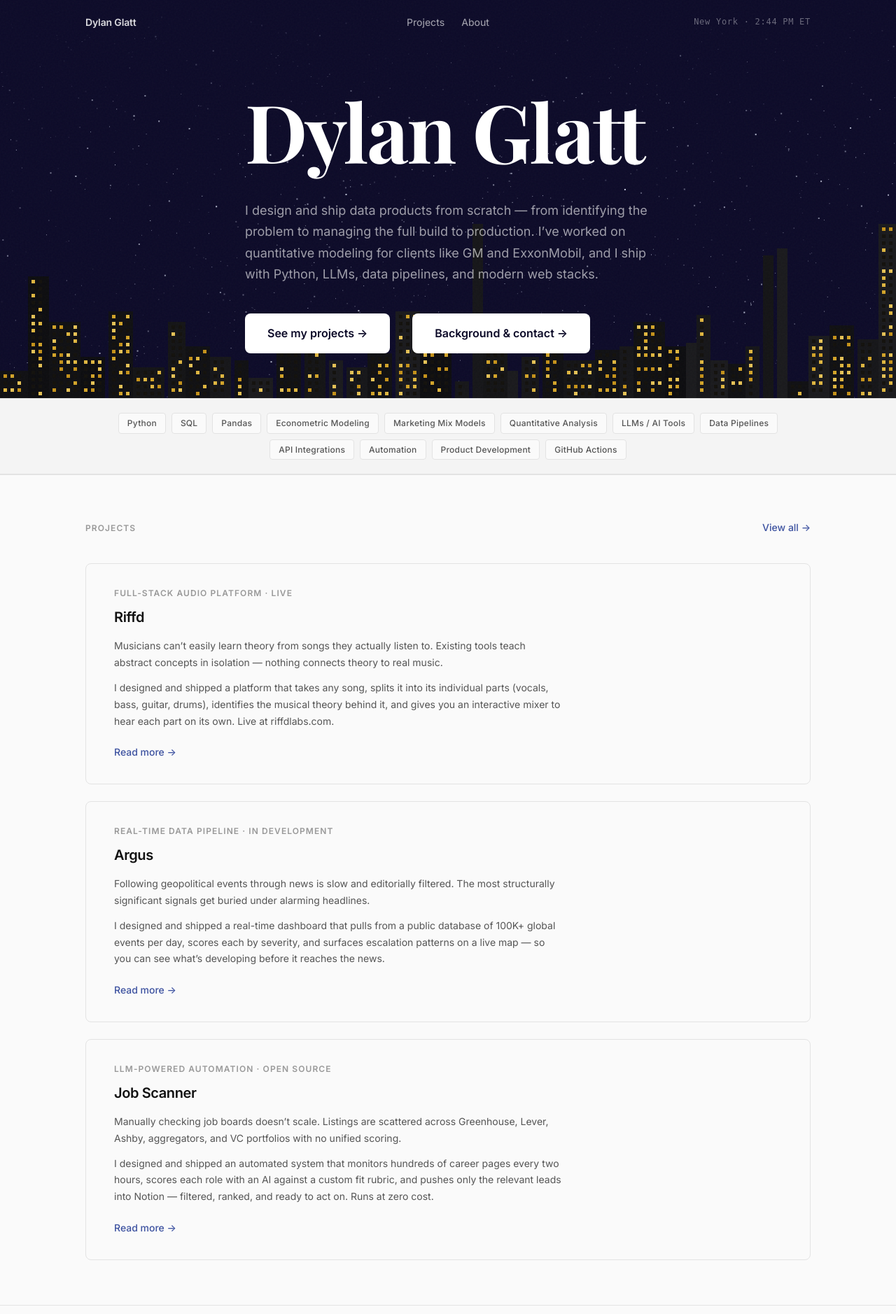
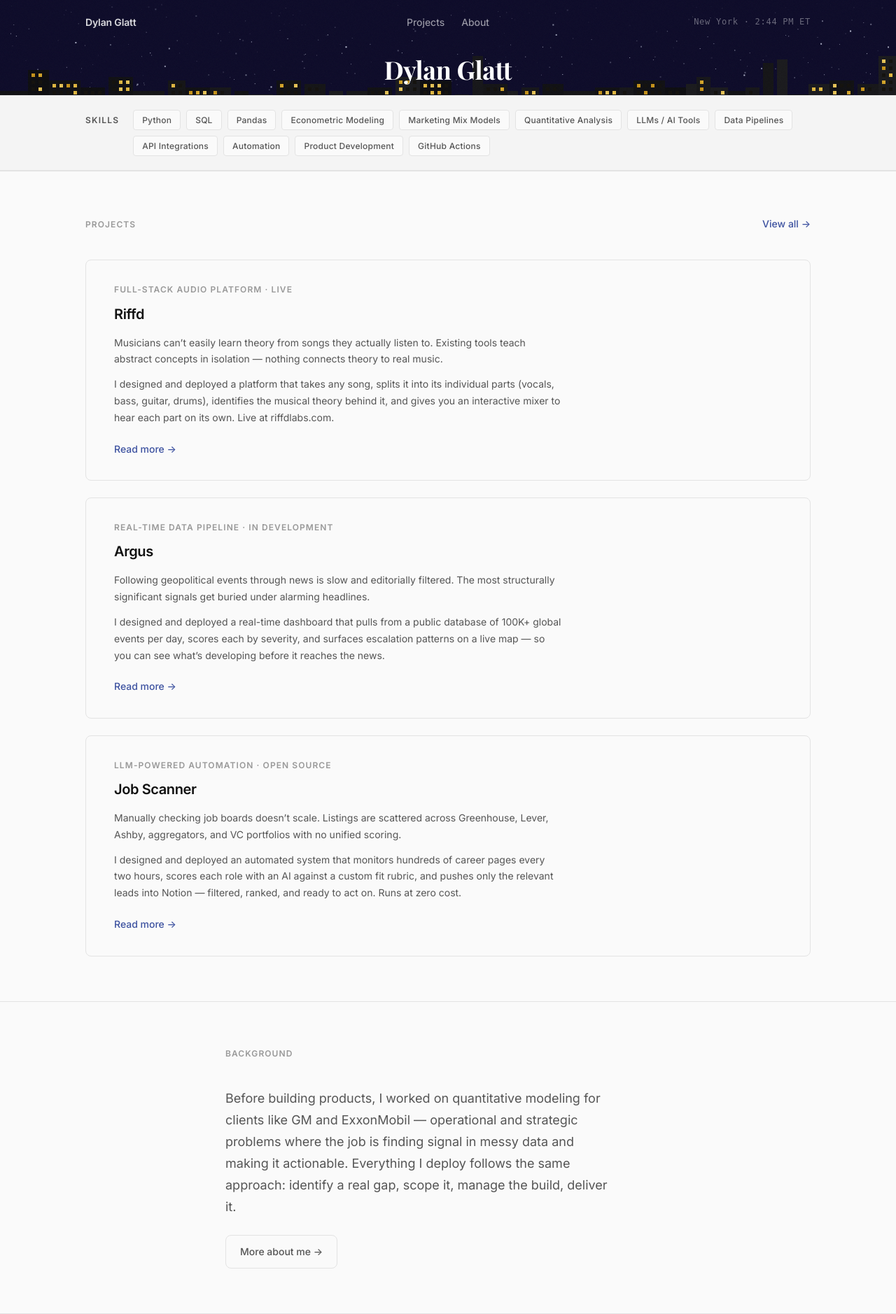
Before and after one commit to dylanglatt/dylanglatt.com, a Flask app: page / in a window 1280 px wide. Shown: the top 1878 px of the page at 70% size. Run offline with Flask 3, Linux system fonts and the light colour scheme.

Commit message:
Shrink hero

```diff
--- a/static/css/main.css
+++ b/static/css/main.css
@@ -316,19 +316,37 @@ ul { list-style: none; }
 
 .hero--compact .container {
   margin-top: 0;
-  padding-top: calc(64px + var(--sp-16));
-  padding-bottom: var(--sp-16);
+  padding-top: calc(64px + var(--sp-4));
+  padding-bottom: var(--sp-4);
 }
 
 /* Hero summary text */
 .hero-summary {
-  font-size: var(--text-lg);
+  font-size: var(--text-base);
   font-weight: 400;
   color: rgba(255,255,255,0.6);
-  max-width: 580px;
-  line-height: 1.7;
-  margin-bottom: var(--sp-10);
+  max-width: 540px;
+  line-height: 1.65;
+  margin-bottom: var(--sp-4);
   animation: heroFadeUp 0.8s cubic-bezier(0.22, 1, 0.36, 1) 0.2s both;
+}
+
+/* Hero bullet list */
+.hero-bullets {
+  list-style: none;
+  padding: 0;
+  margin: 0 0 var(--sp-4);
+}
+.hero-bullets li {
+  position: relative;
+  padding-left: 1.4em;
+  margin-bottom: var(--sp-1);
+}
+.hero-bullets li::before {
+  content: "—";
+  position: absolute;
+  left: 0;
+  color: rgba(255,255,255,0.3);
 }
 
 /* Hero CTAs — bigger, more prominent */
@@ -372,11 +390,26 @@ ul { list-style: none; }
   padding: var(--sp-5) 0;
 }
 
+.skills-bar-inner {
+  display: flex;
+  align-items: baseline;
+  gap: var(--sp-5);
+}
+
+.skills-label {
+  font-size: var(--text-xs);
+  font-weight: 600;
+  letter-spacing: 0.1em;
+  text-transform: uppercase;
+  color: var(--text-tertiary, var(--text-secondary));
+  white-space: nowrap;
+  flex-shrink: 0;
+}
+
 .skills-list {
   display: flex;
   flex-wrap: wrap;
   gap: var(--sp-2);
-  justify-content: center;
 }
 
 .skill-tag {
@@ -517,12 +550,12 @@ ul { list-style: none; }
 
 .hero-name {
   font-family: 'Playfair Display', Georgia, serif;
-  font-size: clamp(3.5rem, 9vw, 7.5rem);
+  font-size: clamp(1.6rem, 3vw, 2.25rem);
   font-weight: 700;
-  letter-spacing: -0.02em;
-  line-height: 1.02;
+  letter-spacing: -0.01em;
+  line-height: 1.1;
   color: #FFFFFF;
-  margin-bottom: var(--sp-10);
+  margin-bottom: 0;
 }
 
 .hero-actions {
--- a/templates/about.html
+++ b/templates/about.html
@@ -29,7 +29,7 @@
         to measuring and optimizing media effectiveness across 13 global CPG markets.
       </p>
       <p>
-        That experience shaped how I work now. Every project I ship follows the same approach: identify
+        That experience shaped how I work now. Every project I deploy follows the same approach: identify
         a real gap, scope the solution, pick the right tools, and manage the build to production. I&rsquo;m
         most effective when I can take an idea from nothing to a working system&nbsp;&mdash; and I&rsquo;ve done
         that multiple times with
@@ -43,7 +43,7 @@
       <p>
         I scope the architecture, manage the build, and own the product decisions. I work across
         the full stack&nbsp;&mdash; from data pipelines and model integration to frontend interfaces
-        and deployment&nbsp;&mdash; and I ship fast.
+        and deployment&nbsp;&mdash; and I deploy fast.
       </p>
       <p class="about-contact">
         Get in touch at <a href="mailto:dylanglatt@gmail.com" style="color: var(--accent);">dylanglatt@gmail.com</a>
--- a/templates/base.html
+++ b/templates/base.html
@@ -4,11 +4,11 @@
   <meta charset="UTF-8">
   <meta name="viewport" content="width=device-width, initial-scale=1.0">
   <title>{% block title %}Dylan Glatt{% endblock %}</title>
-  <meta name="description" content="{% block description %}Dylan Glatt — I design and ship data products end-to-end. Quantitative modeling, AI-assisted development, and full-stack systems.{% endblock %}">
+  <meta name="description" content="{% block description %}Dylan Glatt — I design and deploy data products end-to-end. Quantitative modeling, AI-assisted development, and full-stack systems.{% endblock %}">
 
   <!-- Open Graph -->
   <meta property="og:title"       content="{% block og_title %}Dylan Glatt{% endblock %}">
-  <meta property="og:description" content="{% block og_description %}I design and ship data products end-to-end. Quantitative modeling, AI-assisted development, and full-stack systems.{% endblock %}">
+  <meta property="og:description" content="{% block og_description %}I design and deploy data products end-to-end. Quantitative modeling, AI-assisted development, and full-stack systems.{% endblock %}">
   <meta property="og:type"        content="website">
   <meta property="og:url"         content="https://dylanglatt.com{{ request.path }}">
   <meta property="og:image"       content="https://dylanglatt.com{{ url_for('static', filename='img/og-image.png') }}">
--- a/templates/index.html
+++ b/templates/index.html
@@ -1,7 +1,7 @@
 {% extends "base.html" %}
 
 {% block title %}Dylan Glatt{% endblock %}
-{% block description %}Dylan Glatt — I design and ship data products end-to-end. Quantitative modeling, AI-assisted development, and full-stack systems.{% endblock %}
+{% block description %}Dylan Glatt — I design and deploy data products end-to-end. Quantitative modeling, AI-assisted development, and full-stack systems.{% endblock %}
 
 {% block content %}
 
@@ -10,15 +10,6 @@
   <canvas id="hero-canvas" class="hero-canvas"></canvas>
   <div class="container">
     <h1 class="hero-name">Dylan Glatt</h1>
-    <p class="hero-summary">
-      I design and ship data products from scratch&nbsp;&mdash; from identifying the problem to managing the
-      full build to production. I&rsquo;ve worked on quantitative modeling for clients like GM and
-      ExxonMobil, and I ship with Python, LLMs, data pipelines, and modern web stacks.
-    </p>
-    <div class="hero-actions">
-      <a href="{{ url_for('work') }}" class="btn btn-hero-primary">See my projects &rarr;</a>
-      <a href="{{ url_for('about') }}" class="btn btn-hero-primary">Background &amp; contact &rarr;</a>
-    </div>
   </div>
 </section>
 <script src="{{ url_for('static', filename='js/hero-city.js') }}"></script>
@@ -32,7 +23,9 @@
 <!-- ── Skills bar ────────────────────────────────────────────────────────── -->
 <section class="skills-bar">
   <div class="container">
-    <div class="skills-list">
+    <div class="skills-bar-inner">
+      <span class="skills-label">Skills</span>
+      <div class="skills-list">
       <span class="skill-tag">Python</span>
       <span class="skill-tag">SQL</span>
       <span class="skill-tag">Pandas</span>
@@ -45,6 +38,7 @@
       <span class="skill-tag">Automation</span>
       <span class="skill-tag">Product Development</span>
       <span class="skill-tag">GitHub Actions</span>
+      </div>
     </div>
   </div>
 </section>
@@ -64,7 +58,7 @@
         <p class="case-card-label">Full-stack audio platform &middot; Live</p>
         <h3 class="case-card-title">Riffd</h3>
         <p class="case-card-problem">Musicians can&rsquo;t easily learn theory from songs they actually listen to. Existing tools teach abstract concepts in isolation&nbsp;&mdash; nothing connects theory to real music.</p>
-        <p class="case-card-action">I designed and shipped a platform that takes any song, splits it into its individual parts (vocals, bass, guitar, drums), identifies the musical theory behind it, and gives you an interactive mixer to hear each part on its own. Live at riffdlabs.com.</p>
+        <p class="case-card-action">I designed and deployed a platform that takes any song, splits it into its individual parts (vocals, bass, guitar, drums), identifies the musical theory behind it, and gives you an interactive mixer to hear each part on its own. Live at riffdlabs.com.</p>
         <span class="case-card-cta">Read more &rarr;</span>
       </a>
 
@@ -73,7 +67,7 @@
         <p class="case-card-label">Real-time data pipeline &middot; In development</p>
         <h3 class="case-card-title">Argus</h3>
         <p class="case-card-problem">Following geopolitical events through news is slow and editorially filtered. The most structurally significant signals get buried under alarming headlines.</p>
-        <p class="case-card-action">I designed and shipped a real-time dashboard that pulls from a public database of 100K+ global events per day, scores each by severity, and surfaces escalation patterns on a live map&nbsp;&mdash; so you can see what&rsquo;s developing before it reaches the news.</p>
+        <p class="case-card-action">I designed and deployed a real-time dashboard that pulls from a public database of 100K+ global events per day, scores each by severity, and surfaces escalation patterns on a live map&nbsp;&mdash; so you can see what&rsquo;s developing before it reaches the news.</p>
         <span class="case-card-cta">Read more &rarr;</span>
       </a>
 
@@ -82,7 +76,7 @@
         <p class="case-card-label">LLM-powered automation &middot; Open source</p>
         <h3 class="case-card-title">Job Scanner</h3>
         <p class="case-card-problem">Manually checking job boards doesn&rsquo;t scale. Listings are scattered across Greenhouse, Lever, Ashby, aggregators, and VC portfolios with no unified scoring.</p>
-        <p class="case-card-action">I designed and shipped an automated system that monitors hundreds of career pages every two hours, scores each role with an AI against a custom fit rubric, and pushes only the relevant leads into Notion&nbsp;&mdash; filtered, ranked, and ready to act on. Runs at zero cost.</p>
+        <p class="case-card-action">I designed and deployed an automated system that monitors hundreds of career pages every two hours, scores each role with an AI against a custom fit rubric, and pushes only the relevant leads into Notion&nbsp;&mdash; filtered, ranked, and ready to act on. Runs at zero cost.</p>
         <span class="case-card-cta">Read more &rarr;</span>
       </a>
 
@@ -99,7 +93,7 @@
     <p class="about-text fade-up" style="font-size: var(--text-lg); color: var(--text-secondary); max-width: 560px; line-height: 1.72; margin-bottom: var(--sp-6);">
       Before building products, I worked on quantitative modeling for clients like GM and ExxonMobil&nbsp;&mdash;
       operational and strategic problems where the job is finding signal in messy data and making it
-      actionable. Everything I ship follows the same approach: identify a real gap, scope it, manage the build, deliver it.
+      actionable. Everything I deploy follows the same approach: identify a real gap, scope it, manage the build, deliver it.
     </p>
     <a href="{{ url_for('about') }}" class="btn btn-secondary fade-up">More about me &rarr;</a>
   </div>
--- a/templates/work_argus.html
+++ b/templates/work_argus.html
@@ -1,7 +1,7 @@
 {% extends "base.html" %}
 
 {% block title %}Argus — Dylan Glatt{% endblock %}
-{% block description %}I designed and shipped a real-time dashboard that tracks global conflict events as they happen — before they reach the news.{% endblock %}
+{% block description %}I designed and deployed a real-time dashboard that tracks global conflict events as they happen — before they reach the news.{% endblock %}
 
 {% block content %}
 
--- a/templates/work_job_scanner.html
+++ b/templates/work_job_scanner.html
@@ -1,7 +1,7 @@
 {% extends "base.html" %}
 
 {% block title %}Job Scanner — Dylan Glatt{% endblock %}
-{% block description %}I designed and shipped an automated pipeline that monitors career pages, scores roles with an AI, and pushes qualified leads to Notion.{% endblock %}
+{% block description %}I designed and deployed an automated pipeline that monitors career pages, scores roles with an AI, and pushes qualified leads to Notion.{% endblock %}
 
 {% block content %}
 
--- a/templates/work_riffd.html
+++ b/templates/work_riffd.html
@@ -1,7 +1,7 @@
 {% extends "base.html" %}
 
 {% block title %}Riffd — Dylan Glatt{% endblock %}
-{% block description %}I designed and shipped a full-stack music analysis platform — search any song, hear its parts, and understand how it's built.{% endblock %}
+{% block description %}I designed and deployed a full-stack music analysis platform — search any song, hear its parts, and understand how it's built.{% endblock %}
 
 {% block content %}
 
```
Also changed, not shown: templates/work.html (+4 -4 lines).
